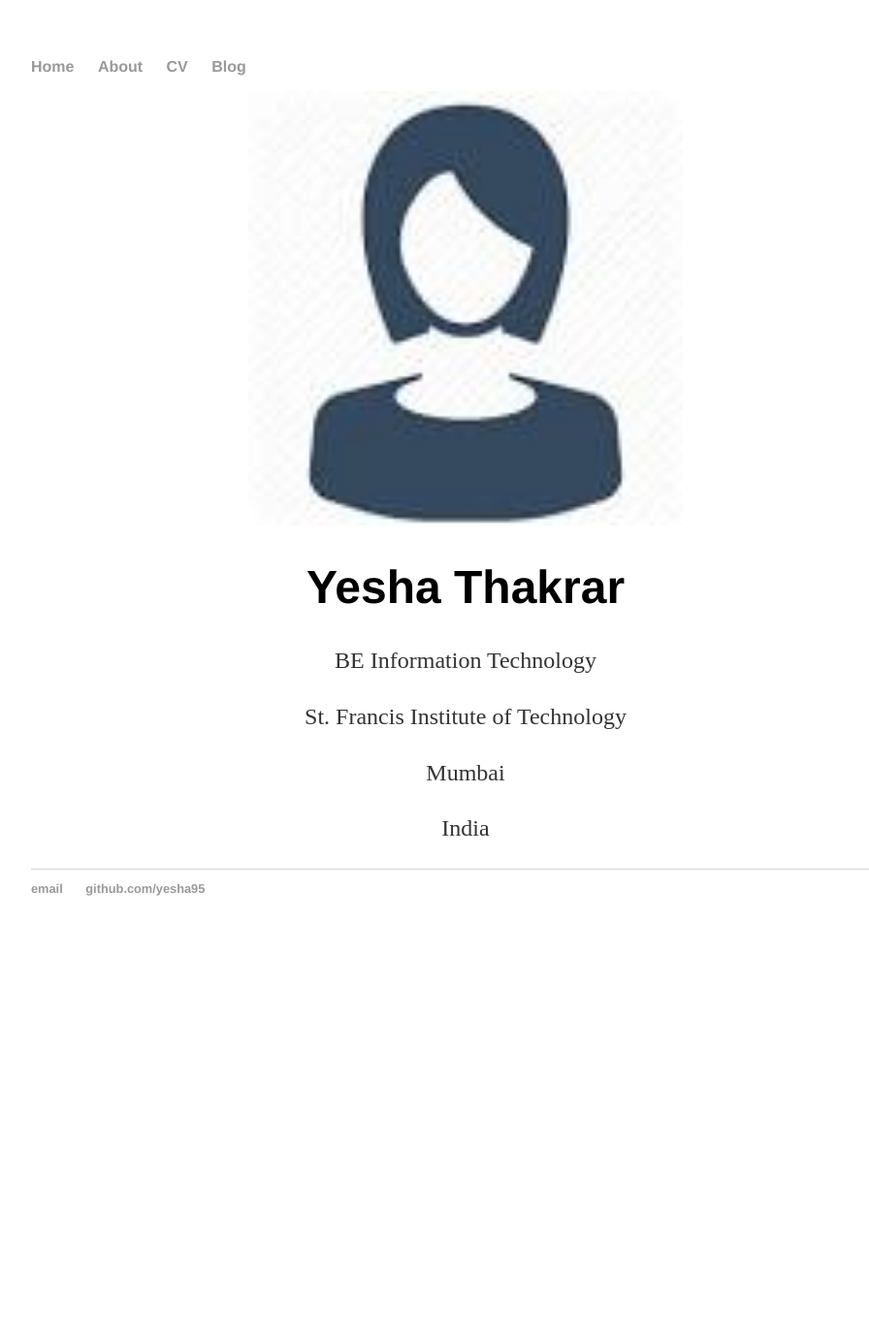
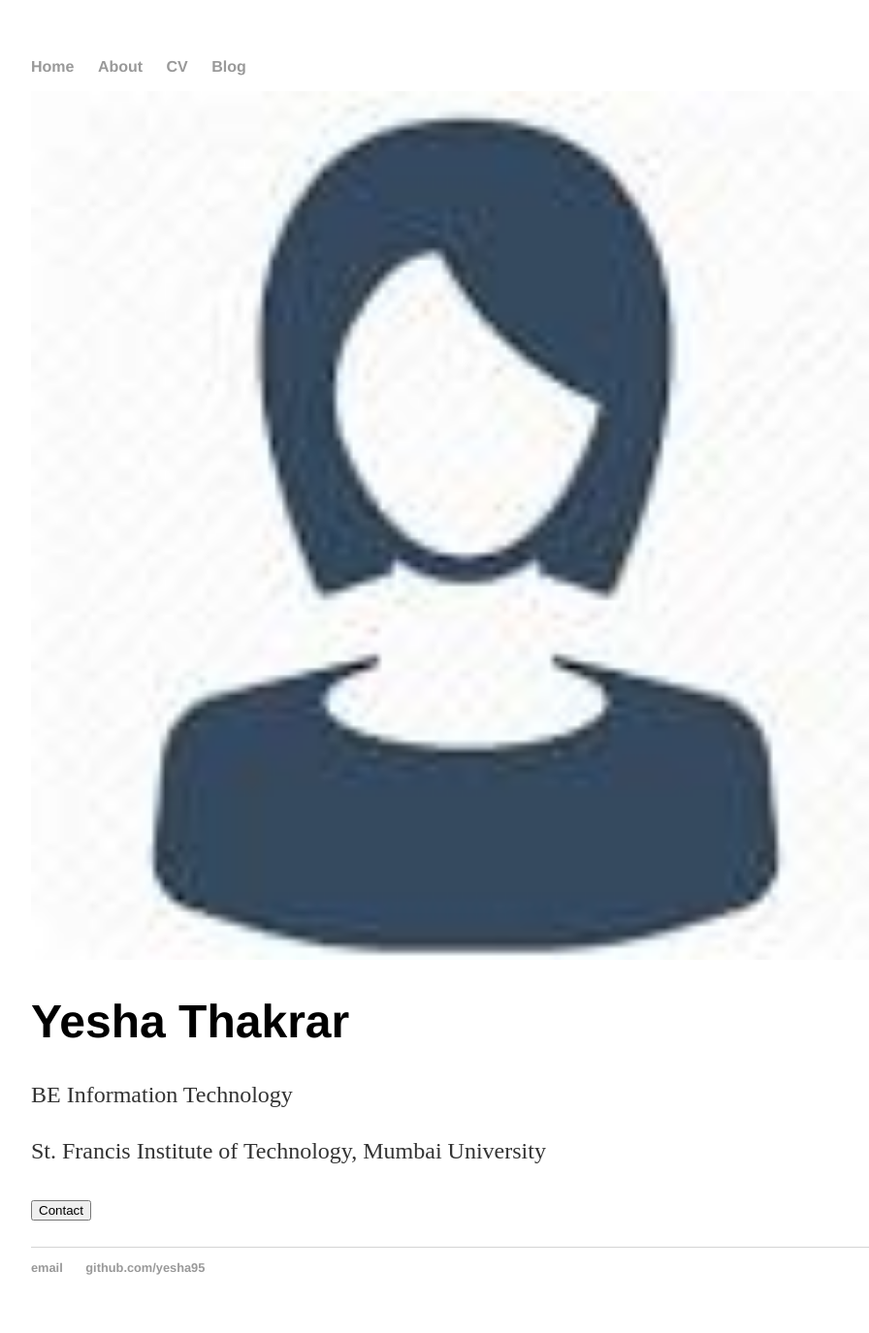
Before and after one commit to yesha95/yesha95.github.io, a Jekyll site: the page built from index.html, in a window 1280 px wide. Shown: the whole page at 97% size, without its empty margins (160-1056 px from the left). Built offline with Jekyll 4.4.1, drawn with Linux system fonts in a browser that asks for light colours; before the commit the page ends 984 px from its top, so only the background shows below that.

Commit message:
Update index.html

```diff
--- a/index.html
+++ b/index.html
@@ -6,16 +6,14 @@ title: Yesha Thakrar, BE.IT
 	<h1>Hi there, I'm Yesha Thakrar!</h1>
 	<p>Lorem Ipsum <em>Lorem Ipsum</em> Lorem Ipsum <a href="/about">Lorem Ipsum</a></p>
 </div><!-- /.blurb -->
-<link rel="stylesheet" href="https://cdnjs.cloudflare.com/ajax/libs/font-awesome/4.7.0/css/font-awesome.min.css">
-<div align="center">
-	<img src="/images/download.jpg" alt="Yesha Thakrar" width="50%">
-	<h1>Yesha Thakrar</h1>
-	<p>BE Information Technology</p>
-	<p>St. Francis Institute of Technology</p>
-	<p>Mumbai</p>
-	<p class="card">India</p>
-	<a href="#"></a>
-	<a href="#"></a>
-	<a href="#"></a>
-	<a href="#"></a>
+<div class="card">
+  <img src="/images/download.jpg" alt="John" style="width:100%">
+  <h1>Yesha Thakrar</h1>
+  <p class="title">BE Information Technology</p>
+  <p>St. Francis Institute of Technology, Mumbai University</p>
+  <div style="margin: 24px 0;">
+    <a href="#"><i class="fa fa-linkedin"></i></a>
+    <a href="#"><i class="fa fa-facebook"></i></a>
+ </div>
+ <p><button>Contact</button></p>
 </div>
```
